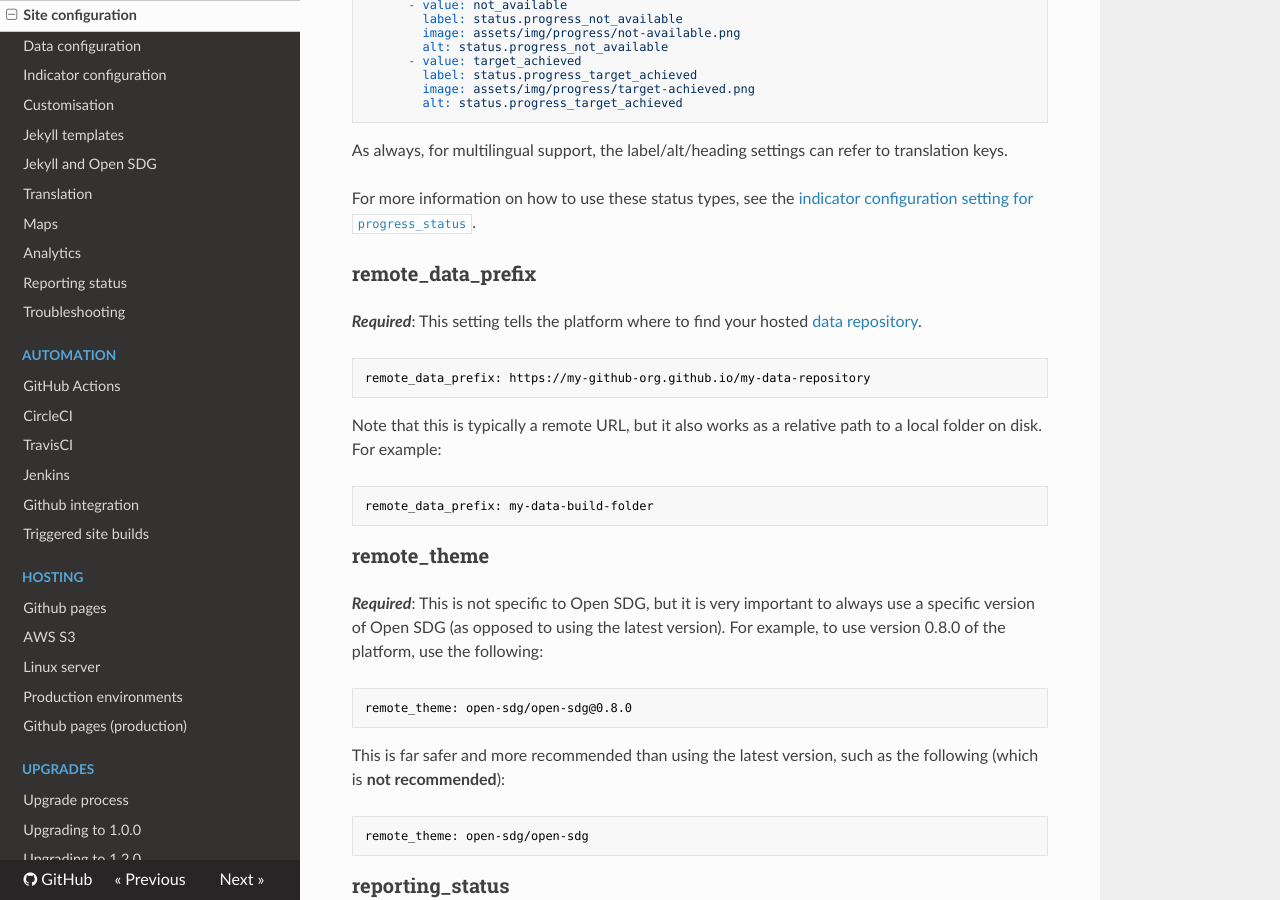
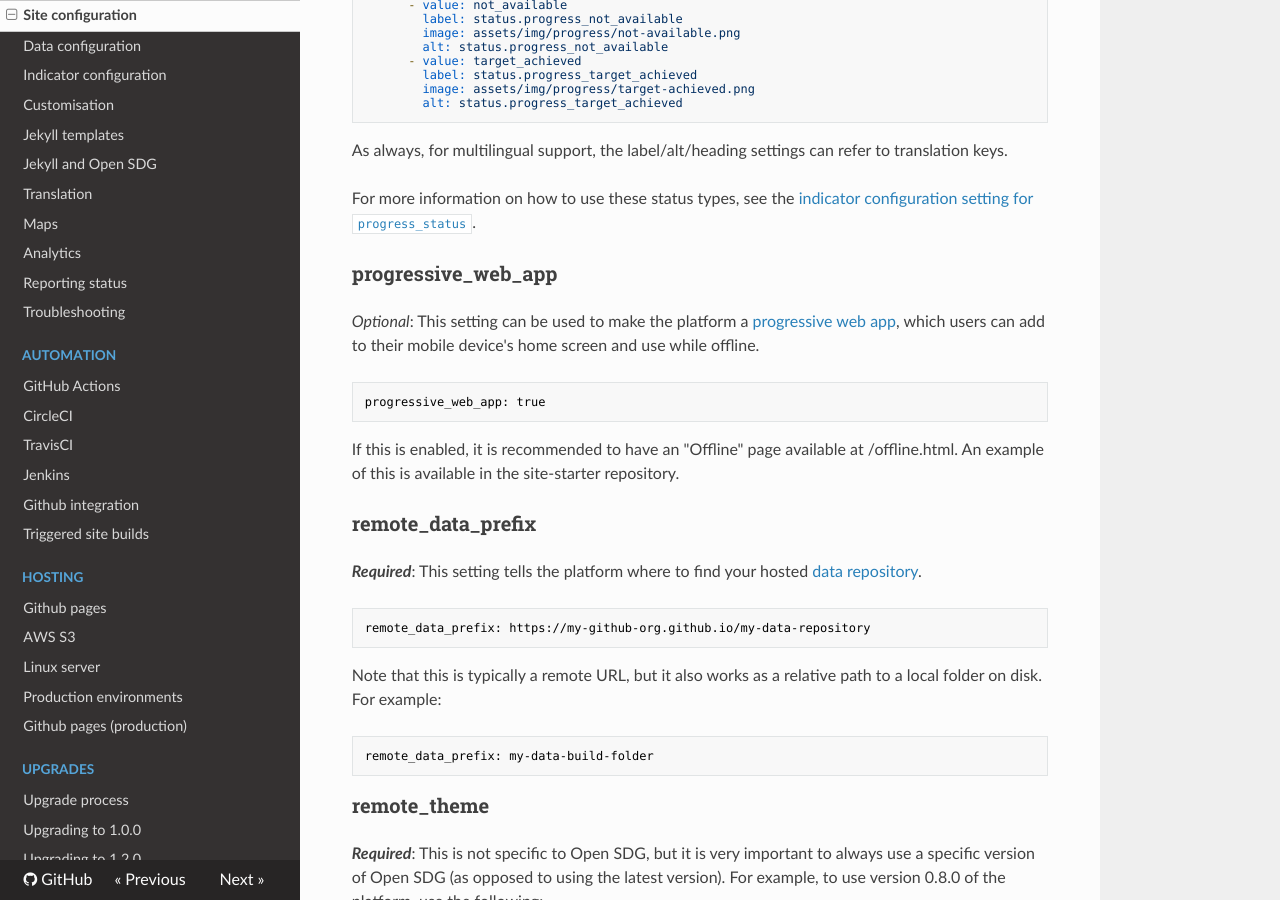
Before and after one commit to open-sdg/open-sdg, an MkDocs documentation site: the page built from docs/configuration.md, in a window 1280 px wide and 900 px high, scrolled down 21718 px. Built offline with MkDocs 1.6.1, drawn with Linux system fonts in a browser that asks for light colours; nearby versions of some CDN libraries.

Commit message:
Use site config option

````diff
--- a/docs/configuration.md
+++ b/docs/configuration.md
@@ -879,6 +879,21 @@ As always, for multilingual support, the label/alt/heading settings can refer to
 
 For more information on how to use these status types, see the [indicator configuration setting for `progress_status`](indicator-configuration.md#progress_status).
 
+### progressive_web_app
+
+_Optional_: This setting can be used to make the platform a
+[progressive web app](https://developer.mozilla.org/en-US/docs/Web/Progressive_web_apps),
+which users can add to their mobile device's home screen and
+use while offline.
+
+```nohighlight
+progressive_web_app: true
+```
+
+If this is enabled, it is recommended to have an "Offline" page
+available at /offline.html. An example of this is available in
+the site-starter repository.
+
 ### remote_data_prefix
 
 **_Required_**: This setting tells the platform where to find your hosted [data repository](glossary.md#data-repository).
````
Also changed, not shown: 5 other files.
